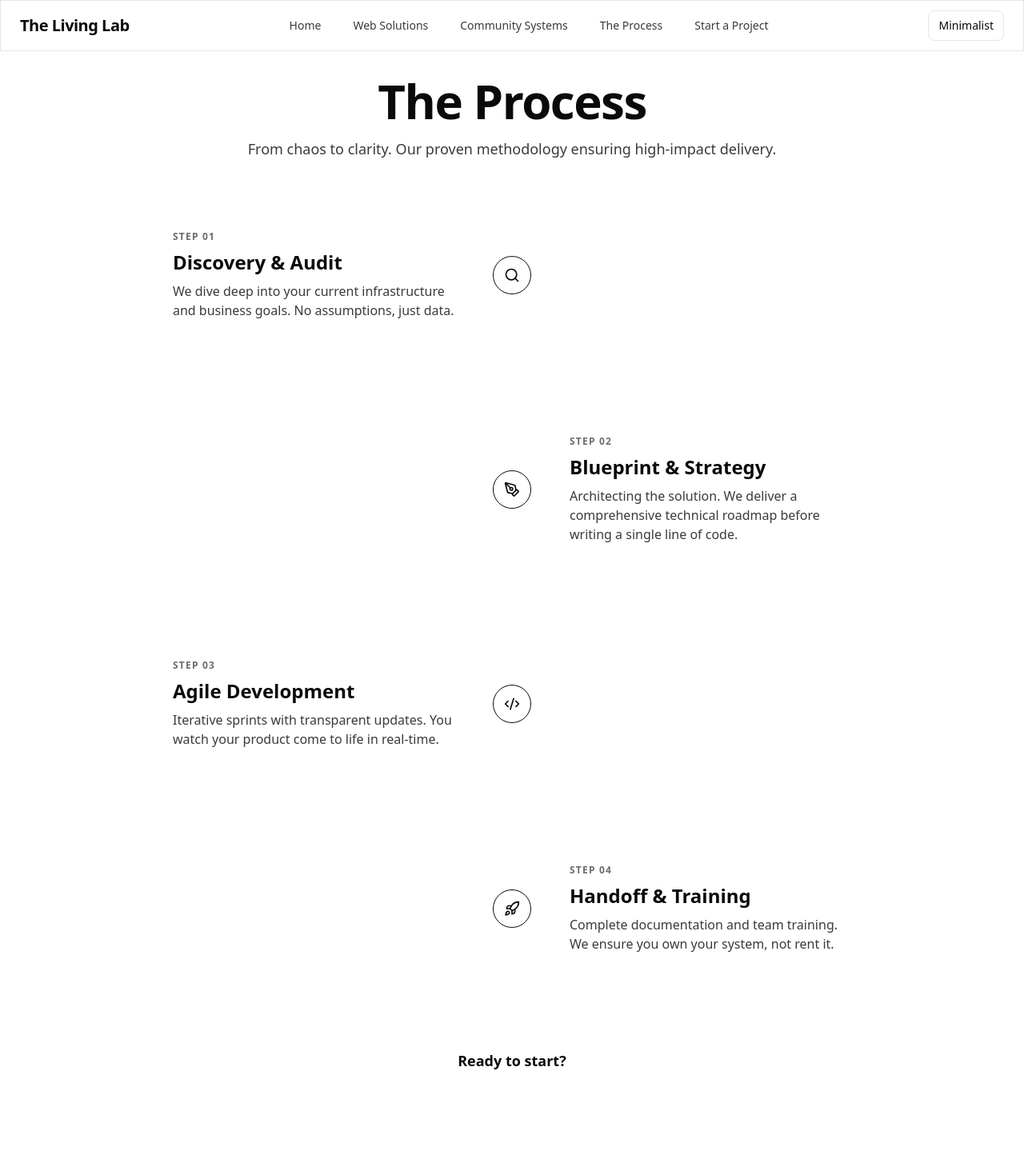
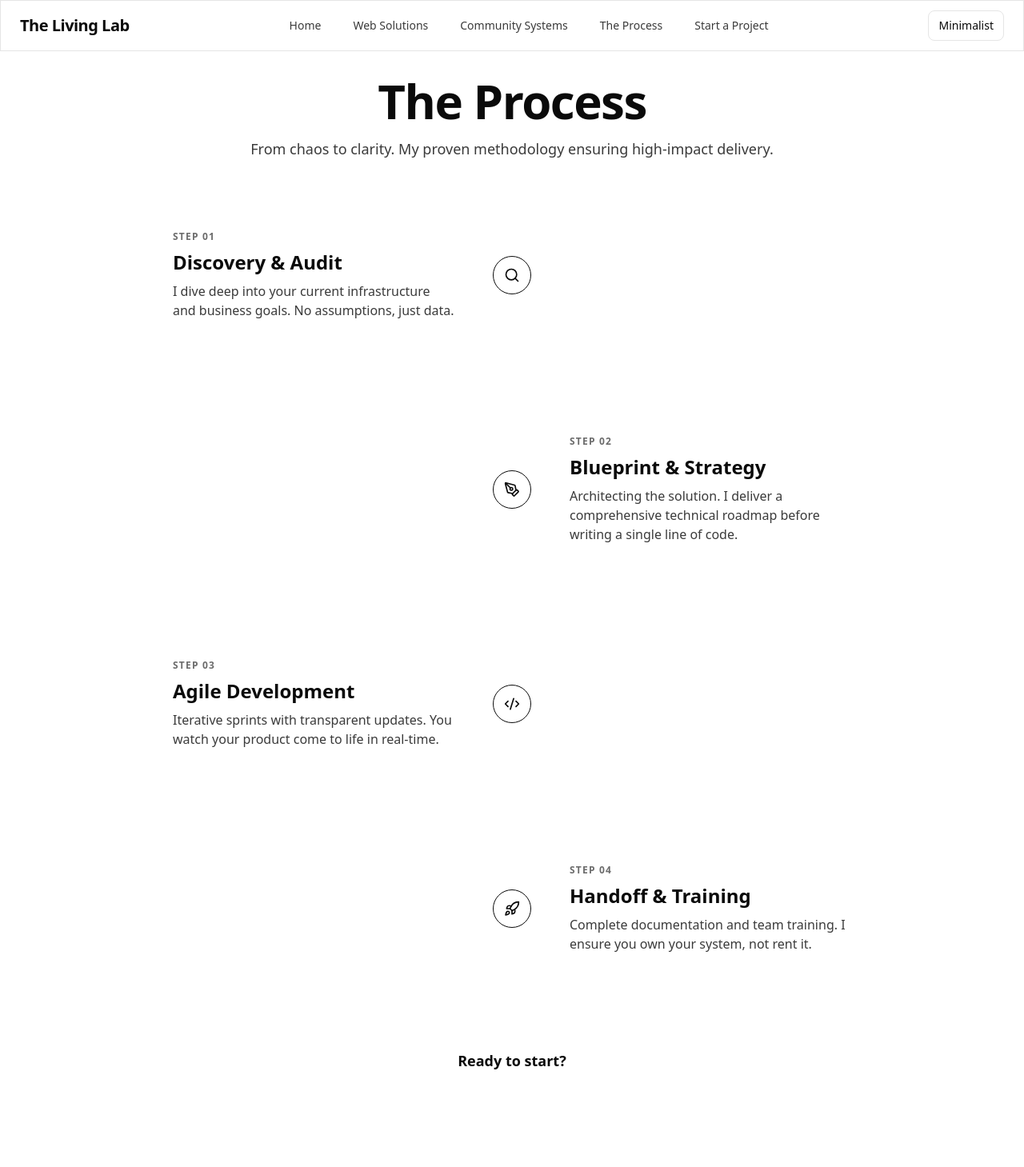
Before and after one commit to Aedwon/aedwon-portfolio, a Next.js app: page /process in a window 1280 px wide. Shown: the top 1459 px of the page at 80% size. Built offline with nearby package versions, Linux system fonts and the light colour scheme.

Commit message:
feat: Transition page content from 'we' to 'I' and refine paragraph styling on several pages.

```diff
--- a/app/community-systems/page.tsx
+++ b/app/community-systems/page.tsx
@@ -18,8 +18,8 @@ export default function CommunitySystems() {
                     <h1 className="text-4xl md:text-6xl font-bold font-theme tracking-tight mb-2">
                         Community Systems
                     </h1>
-                    <p className="opacity-80 text-lg max-w-xl">
-                        Retention engines. We build the infrastructure that keeps communities alive, engaged, and safe.
+                    <p className="text-xl opacity-80 max-w-2xl font-theme">
+                        Retention engines. I build the infrastructure that keeps communities alive, engaged, and safe.
                     </p>
                 </div>
                 <div className={`
--- a/app/process/page.tsx
+++ b/app/process/page.tsx
@@ -8,13 +8,13 @@ const STEPS = [
     {
         id: 1,
         title: "Discovery & Audit",
-        description: "We dive deep into your current infrastructure and business goals. No assumptions, just data.",
+        description: "I dive deep into your current infrastructure and business goals. No assumptions, just data.",
         icon: Search,
     },
     {
         id: 2,
         title: "Blueprint & Strategy",
-        description: "Architecting the solution. We deliver a comprehensive technical roadmap before writing a single line of code.",
+        description: "Architecting the solution. I deliver a comprehensive technical roadmap before writing a single line of code.",
         icon: PenTool,
     },
     {
@@ -26,7 +26,7 @@ const STEPS = [
     {
         id: 4,
         title: "Handoff & Training",
-        description: "Complete documentation and team training. We ensure you own your system, not rent it.",
+        description: "Complete documentation and team training. I ensure you own your system, not rent it.",
         icon: Rocket,
     },
 ];
@@ -43,7 +43,7 @@ export default function ProcessPage() {
                         The Process
                     </h1>
                     <p className="opacity-80 text-lg">
-                        From chaos to clarity. Our proven methodology ensuring high-impact delivery.
+                        From chaos to clarity. My proven methodology ensuring high-impact delivery.
                     </p>
                 </div>
 
--- a/app/web-solutions/page.tsx
+++ b/app/web-solutions/page.tsx
@@ -62,9 +62,9 @@ export default function WebSolutions() {
                 <h1 className="text-5xl md:text-7xl font-bold font-theme tracking-tight mb-6">
                     Web Solutions
                 </h1>
-                <p className="text-xl opacity-80">
-                    We don't just write code. We engineer digital assets that solve specific business problems.
-                    Performance, conversion, and scalability are our KPIs.
+                <p className="text-xl max-w-3xl opacity-80 leading-relaxed font-theme">
+                    I don't just write code. I engineer digital assets that solve specific business problems.
+                    Performance, conversion, and scalability are my KPIs.
                 </p>
             </div>
 
```
